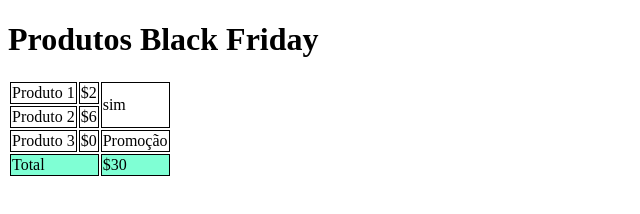
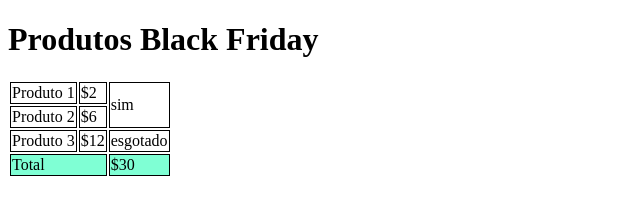
Before and after one commit to devalines/aulatabela, a plain HTML site: page index.html in a window 1280 px wide. Shown: the full height of the page, 0-640 px from the left. Drawn offline with Linux system fonts and the light colour scheme.

Commit message:
trocando promoções

```diff
--- a/index.html
+++ b/index.html
@@ -25,8 +25,8 @@
 
          <tr>
          <td>Produto 3</td>
-         <td>$0</td>
-         <td>Promoção</td>
+         <td>$12</td>
+         <td>esgotado</td>
         </tr>
         </body>
         <tfoot >
```
